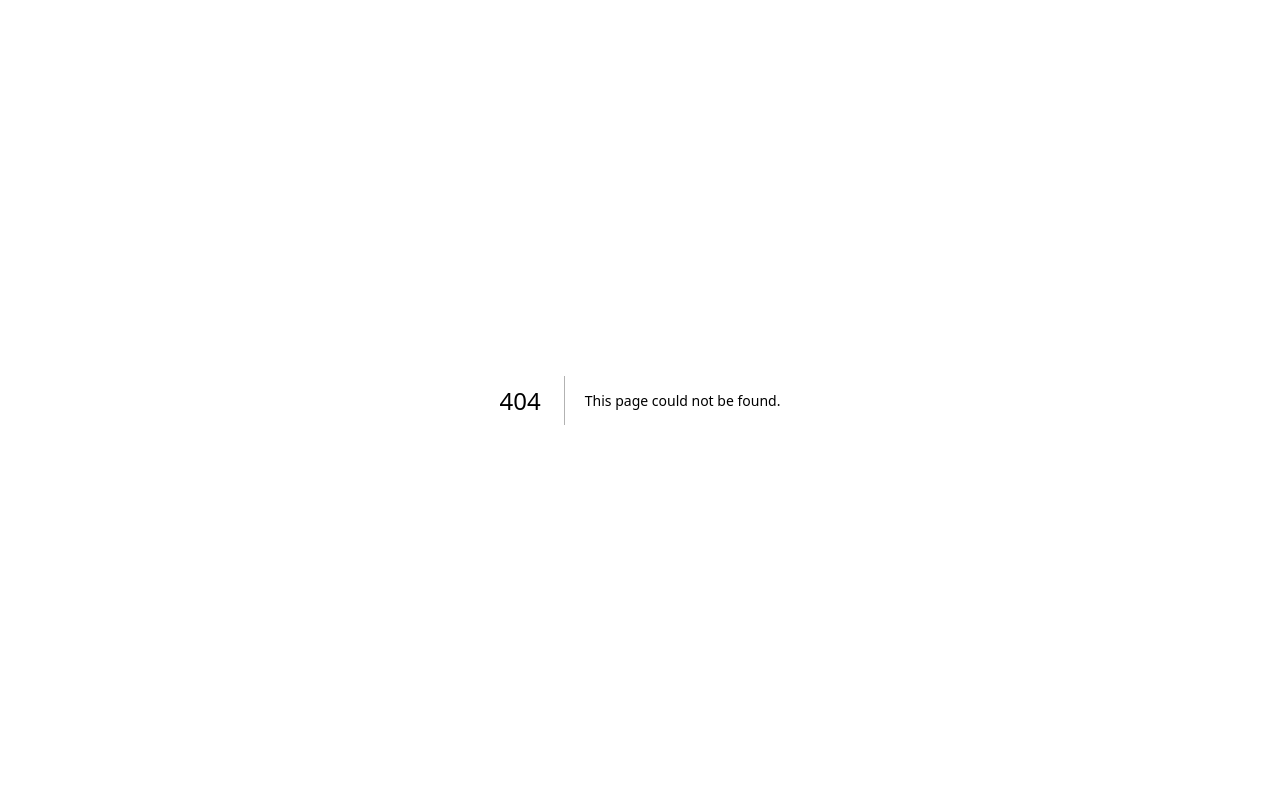
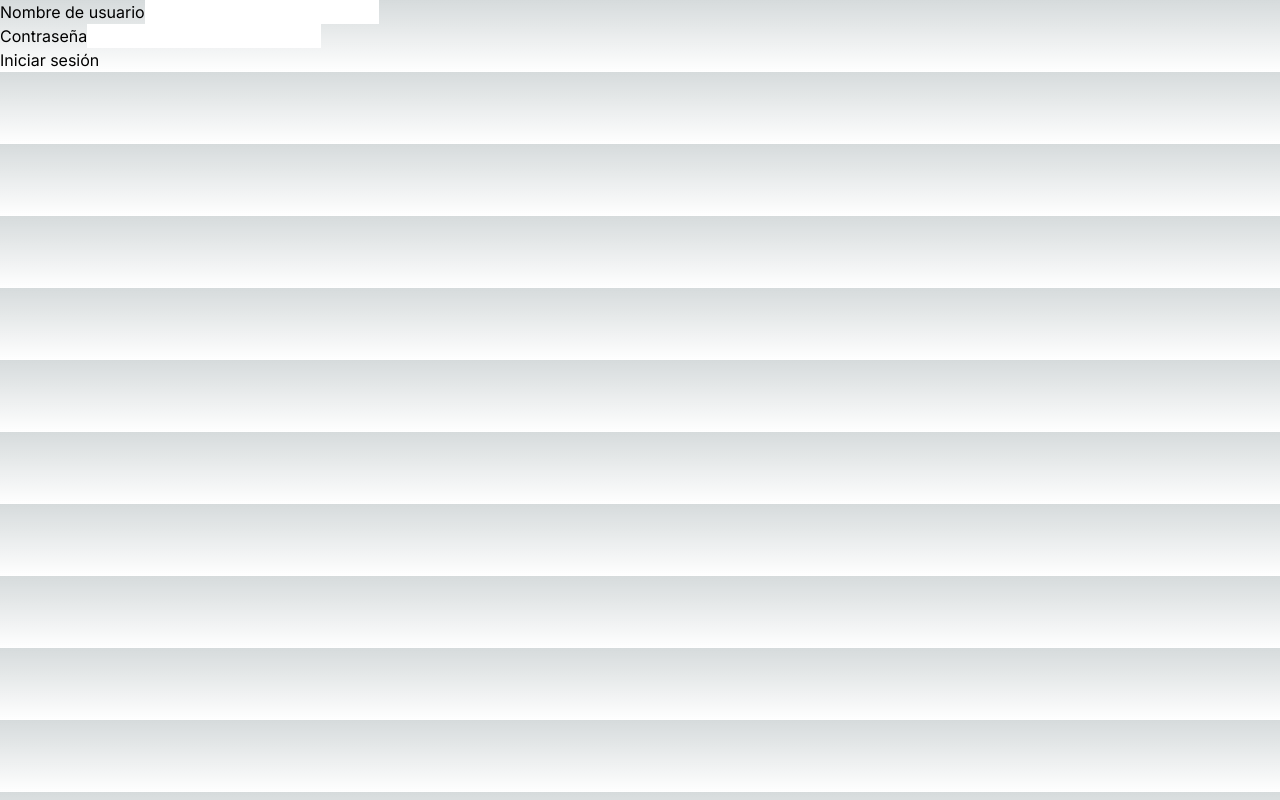
Before and after one commit to LucioSchiavoni/sis_equipos, a Next.js app in the folder sis_tasks/: page /register in a window 1280 px wide. Before the commit this address had no page. Built offline with nearby package versions, Linux system fonts and the light colour scheme.

Commit message:
fix(): auth

```diff
--- a/sis_tasks/app/api/auth/[...nextauth]/route.ts
+++ b/sis_tasks/app/api/auth/[...nextauth]/route.ts
@@ -1,41 +1,52 @@
 import { PrismaAdapter } from "@auth/prisma-adapter";
 import { PrismaClient } from "@prisma/client"
-import { NextAuthOptions } from "next-auth";
 import { Adapter } from "next-auth/adapters";
 import Credentials from "next-auth/providers/credentials"
-import { signIn } from "../actions/auth-actions";
-import NextAuth from "next-auth/next";
+import { signInCredentials } from "../actions/auth-actions";
+import NextAuth from "next-auth";
+import { signInSchema } from "@/app/lib/zod";
+import { ZodError } from "zod";
 
 const prisma = new PrismaClient();
 
 
-export const authOptions: NextAuthOptions = {
+export const {handlers, signIn, signOut, auth} = NextAuth({
     adapter: PrismaAdapter(prisma) as Adapter,
     providers: [
         Credentials({
-      // You can specify which fields should be submitted, by adding keys to the `credentials` object.
-      // e.g. domain, username, password, 2FA token, etc.
+          name:"Credentials",
       credentials: {
         username: { label: "Nombre de usuario", type: "text", placeholder: "nombre.apellido"},
         password: { label: "Contraseña", type: "password", placeholder: "******"},
       },
       authorize: async (credentials) => {
+        try {
+           let user = null
 
-    const user = await signIn(credentials!.username, credentials!.password)
+        const {username, password} = await signInSchema.parseAsync(credentials)
+         user = await signInCredentials(username, password)
 
         if (!user) {
-
+          console.log('no se encuentra el usuario')
           throw new Error("User not found.")
         }
 
-        // return user object with their profile data
         return user
+        } catch (error) {
+          if(error instanceof ZodError){
+            return null
+          }
+        }
+
       },
     }),
     ],
 
     session:{
         strategy: 'jwt'
+    },
+    pages:{
+      signIn: "/register"
     },
 
     callbacks:{
@@ -54,7 +65,7 @@ export const authOptions: NextAuthOptions = {
           return session;
         },
     }
-}
+})
 
-const handler = NextAuth(authOptions);
-export {handler as GET, handler as POST};
+
+export const {GET, POST} = handlers;
--- a/sis_tasks/app/api/auth/actions/auth-actions.ts
+++ b/sis_tasks/app/api/auth/actions/auth-actions.ts
@@ -1,18 +1,19 @@
 import prisma from "@/app/lib/prisma";
 import bcrypt from 'bcryptjs'
 
-export const signIn = async(username: string, password: string) => {
+export const signInCredentials = async(username: string, password: string) => {
 
     if( !username || !password) return null;
 
     const user = await prisma.user.findUnique({where: {username}})
 
     if(!user){
-        const dbUser = await createUser(username, password, username)
-        return dbUser;
+        // const dbUser = await createUser(username, password, username)
+
+        console.log("Usuario no encontrado")
     }
 
-    if(!bcrypt.compareSync(password, user.password ?? '')){
+    if(!bcrypt.compareSync(password, user?.password ?? '')){
         return null
     }
     return user;
--- /dev/null
+++ b/sis_tasks/app/components/forms/FormLogin.tsx
@@ -0,0 +1,59 @@
+'use client';
+
+import { useState } from "react";
+import { signIn } from "next-auth/react";
+import { useRouter } from "next/navigation";
+
+
+const LoginForm = () => {
+  const [username, setUsername] = useState("");
+  const [password, setPassword] = useState("");
+  const [error, setError] = useState("");
+  const router = useRouter()
+
+  const handleSubmit = async (e: any) => {
+    e.preventDefault();
+
+    const result = await signIn("credentials", {
+        redirect:false,
+      username,
+      password,
+    },
+);
+
+    if (result?.error) {
+      setError(result.error);
+    }else{
+        router.push("/dashboard")
+    }
+  };
+
+  return (
+    <div>
+      <form onSubmit={handleSubmit}>
+        <div>
+          <label htmlFor="username">Nombre de usuario</label>
+          <input
+            id="username"
+            type="text"
+            value={username}
+            onChange={(e) => setUsername(e.target.value)}
+          />
+        </div>
+        <div>
+          <label htmlFor="password">Contraseña</label>
+          <input
+            id="password"
+            type="password"
+            value={password}
+            onChange={(e) => setPassword(e.target.value)}
+          />
+        </div>
+        {error && <p style={{ color: "red" }}>{error}</p>}
+        <button type="submit">Iniciar sesión</button>
+      </form>
+    </div>
+  );
+};
+
+export default LoginForm;
--- /dev/null
+++ b/sis_tasks/app/components/forms/FormRegister.tsx
@@ -0,0 +1,9 @@
+import React from 'react'
+
+const FormRegister = () => {
+  return (
+    <div>FormRegister</div>
+  )
+}
+
+export default FormRegister
--- a/sis_tasks/app/dashboard/layout.tsx
+++ b/sis_tasks/app/dashboard/layout.tsx
@@ -1,9 +1,20 @@
-import React from 'react'
+import { redirect } from "next/navigation";
+import { auth } from "../api/auth/[...nextauth]/route";
 
-const layout = () => {
+export default async function Layout({
+  children,
+}: Readonly<{
+  children: React.ReactNode;
+}>) {
+
+  const session = await auth();
+  if( !session?.user){
+   return redirect('/register');
+  }
+
   return (
-    <div>layout</div>
-  )
+    <div>
+      {children}
+    </div>
+  );
 }
-
-export default layout
--- a/sis_tasks/app/dashboard/page.tsx
+++ b/sis_tasks/app/dashboard/page.tsx
@@ -1,22 +1,24 @@
-import { getServerSession } from 'next-auth'
-import React from 'react'
-import { authOptions } from '../api/auth/[...nextauth]/route'
-import { redirect } from 'next/navigation'
+import { redirect } from 'next/navigation';
+import { auth } from '../api/auth/[...nextauth]/route';
+import Logout from '../components/auth/Logout';
 
 export default async function DashboardPage() {
 
-  const session = await getServerSession(authOptions)
+  const session = await auth()
+  if( !session){
+    redirect('/register');
+  }
 
-  if( !session){
-    redirect('/api/auth/signin');
-  }
   return (
-    <div className='bg-white text-white min-h-screen text-2xl'>
+    <div>
+      <aside className='absolute top-5 right-10'>
+              <Logout/>
+      </aside>
 
-        <p>Hola usuario!!!</p>
-        {
-           session.user?.name
-        }
+      <main className='min-h-screen flex items-center  flex-col'>
+          <h1 className='text-center '>El dashboard</h1>
+        <h1>{session?.user?.name}</h1>
+      </main>
     </div>
   )
 }
--- a/sis_tasks/app/layout.tsx
+++ b/sis_tasks/app/layout.tsx
@@ -1,6 +1,8 @@
 import type { Metadata } from "next";
 import { Inter } from "next/font/google";
 import "./globals.css";
+import { SessionProvider } from "next-auth/react";
+import Navbar from "./components/navbar/Navbar";
 
 const inter = Inter({ subsets: ["latin"] });
 
@@ -16,7 +18,11 @@ export default function RootLayout({
 }>) {
   return (
     <html lang="en">
-      <body className={inter.className}>{children}</body>
+      <body className={inter.className}>
+        <SessionProvider>
+          {children}
+        </SessionProvider>
+        </body>
     </html>
   );
 }
--- /dev/null
+++ b/sis_tasks/app/lib/zod.ts
@@ -0,0 +1,9 @@
+import { object, string } from "zod"
+
+export const signInSchema = object({
+  username: string({ required_error: "Campo obligatorio" })
+    .min(1, "Campo obligatorio"),
+  password: string({ required_error: "Password is required" })
+    .min(1, "Password is required")
+    .min(8, "Password must be more than 8 characters"),
+})
--- a/sis_tasks/app/page.tsx
+++ b/sis_tasks/app/page.tsx
@@ -1,13 +1,16 @@
-import { getServerSession } from "next-auth";
-import { authOptions } from "./api/auth/[...nextauth]/route";
+import LoginForm from "./components/forms/FormLogin"
 
 
-export default function Home() {
+
+export default async function Home() {
+
+
 
   return (
     <main className="flex min-h-screen flex-col items-center justify-between p-24">
-        <h1>Home</h1>
-        <p>form</p>
+        <LoginForm/>
+   <h1>Hola</h1>
+
     </main>
   );
 }
--- /dev/null
+++ b/sis_tasks/app/register/page.tsx
@@ -0,0 +1,8 @@
+import React from 'react'
+import LoginForm from '../components/forms/FormLogin'
+
+export default async function RegisterPage() {
+  return (
+    <div><LoginForm/></div>
+  )
+}
--- a/sis_tasks/package.json
+++ b/sis_tasks/package.json
@@ -13,9 +13,10 @@
     "@prisma/client": "^5.18.0",
     "bcryptjs": "^2.4.3",
     "next": "14.2.5",
-    "next-auth": "^4.24.7",
+    "next-auth": "^5.0.0-beta.20",
     "react": "^18",
-    "react-dom": "^18"
+    "react-dom": "^18",
+    "zod": "^3.23.8"
   },
   "devDependencies": {
     "@types/bcryptjs": "^2.4.6",
@@ -25,6 +26,7 @@
     "eslint": "^8",
     "eslint-config-next": "14.2.5",
     "postcss": "^8",
+    "prisma": "^5.18.0",
     "tailwindcss": "^3.4.1",
     "typescript": "^5"
   },
```
Also changed, not shown: 2 other files (tests, documents, lock files or other folders).
